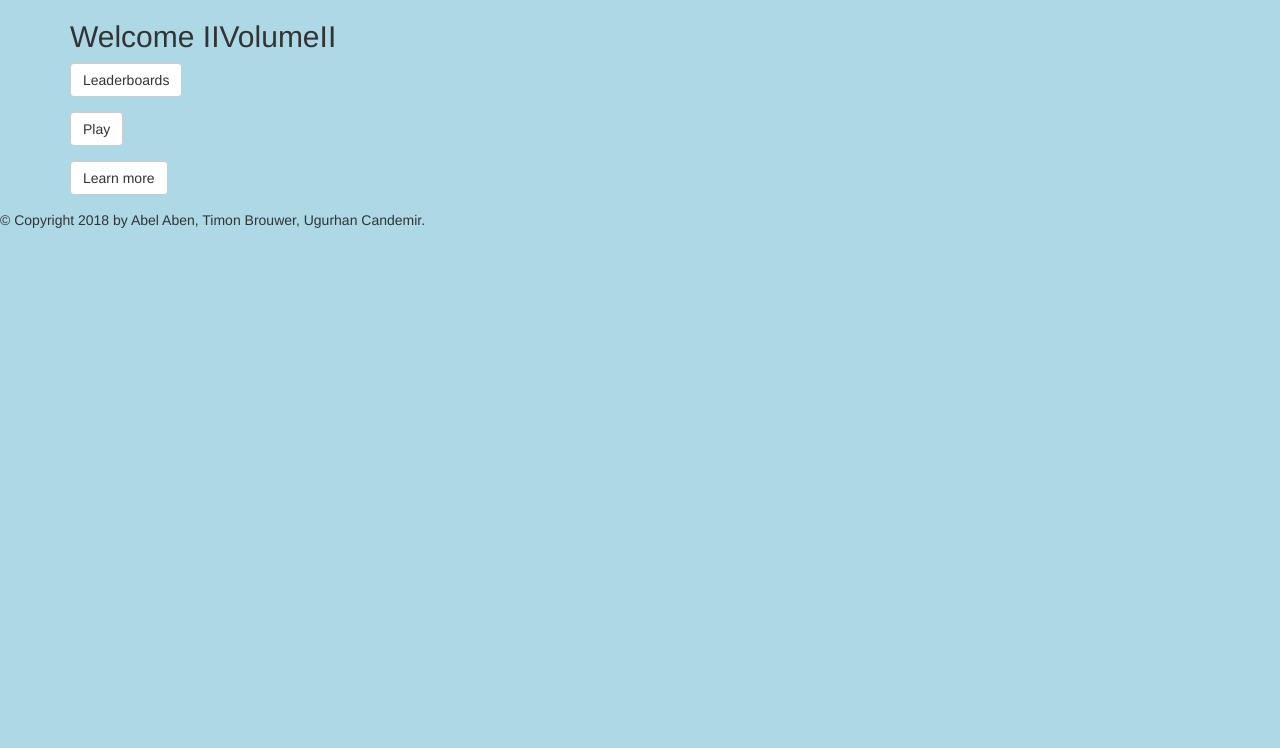
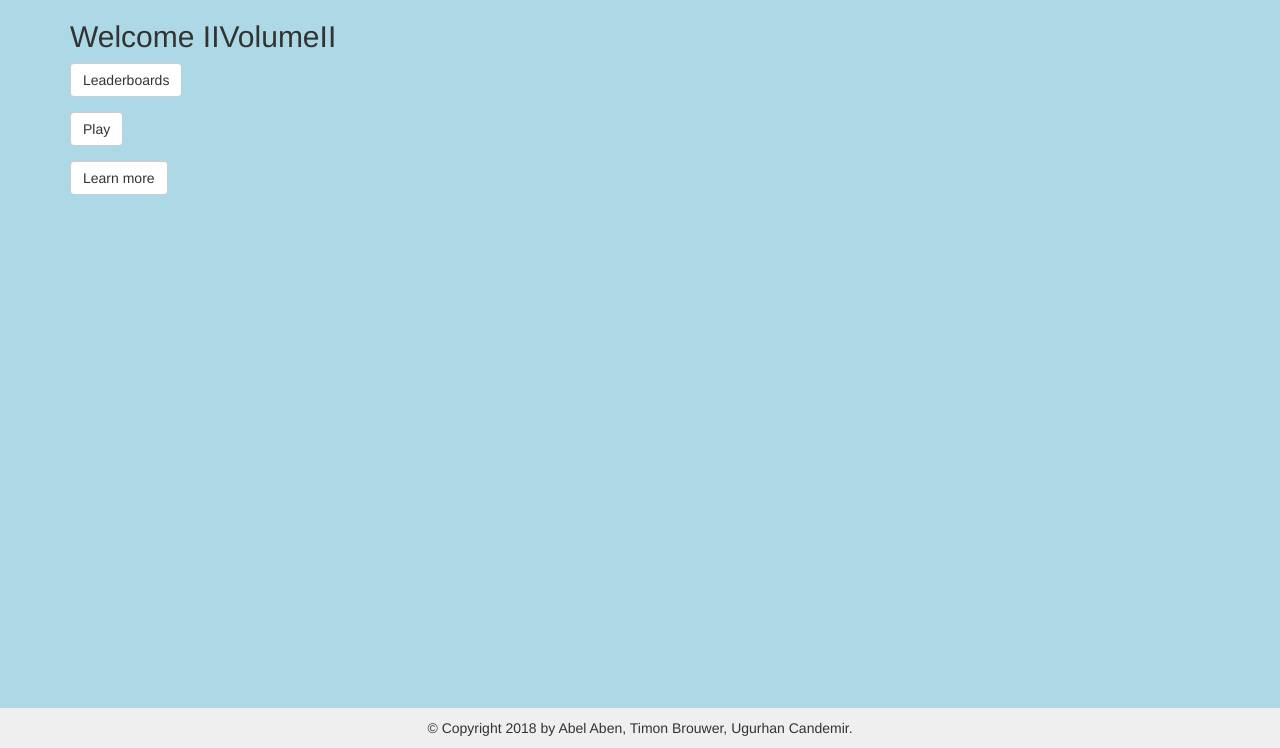
Before and after one commit to IIVolumeII/webik-14, a Flask app: page / in a window 1280 px wide. Shown: the part 52-800 px from the top of the page. Run offline with Flask 2, Linux system fonts and the light colour scheme; a user stored in the database is signed in; some libraries are stand-ins or nearby versions.

Commit message:
Positioned footer at bottom

```diff
--- a/trivia/templates/layout.html
+++ b/trivia/templates/layout.html
@@ -68,7 +68,7 @@
             </main>
 
             </div>
-            <div id="footer">
+            <div style="position: absolute; right: 0; bottom: 0; left: 0; padding: 1rem; background-color: #efefef; text-align: center;">
               {% block footer %}
                   &copy; Copyright 2018 by Abel Aben, Timon Brouwer, Ugurhan Candemir.
               {% endblock %}
```
